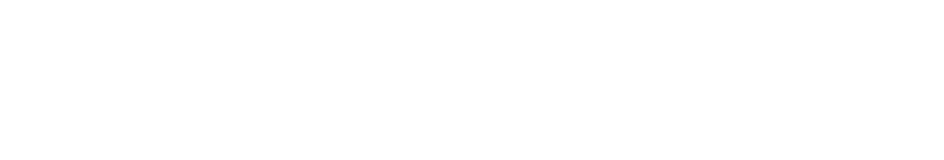
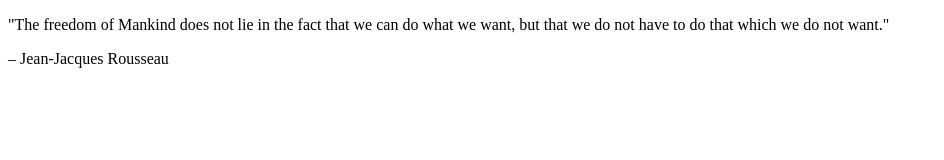
Before and after one commit to SzaboZs093/simple-quote-page, a plain HTML site: page index.html in a window 1280 px wide. Shown: the whole page, without its empty margins (0-944 px from the left). Drawn offline with Linux system fonts and the light colour scheme.

Commit message:
final html

```diff
--- a/index.html
+++ b/index.html
@@ -7,6 +7,9 @@
   <link rel="stylesheet" type="text/css" href="main.css">
 </head>
 <body>
-
+  <div class="wrapper">
+    <p class="quote">"The freedom of Mankind does not lie in the fact that we can do what we want, but that we do not have to do that which we do not want."</p>
+    <p class="author">– Jean-Jacques Rousseau</p>
+  </div>
 </body>
 </html>
```
